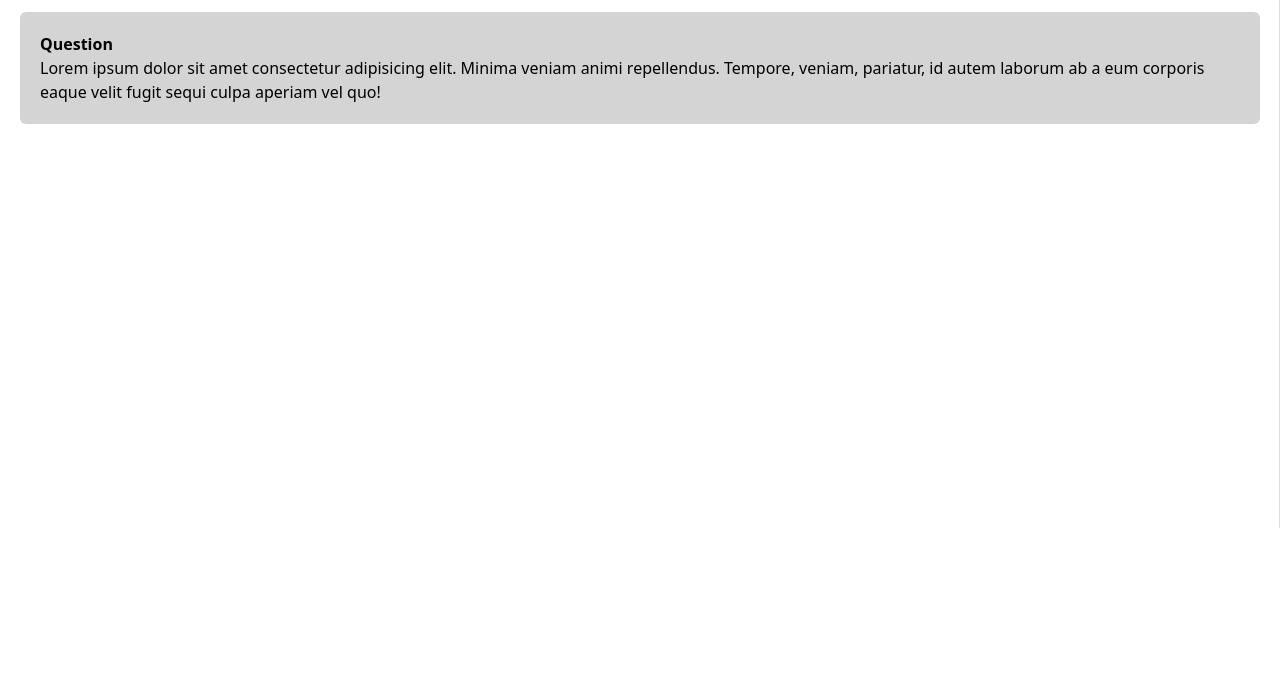
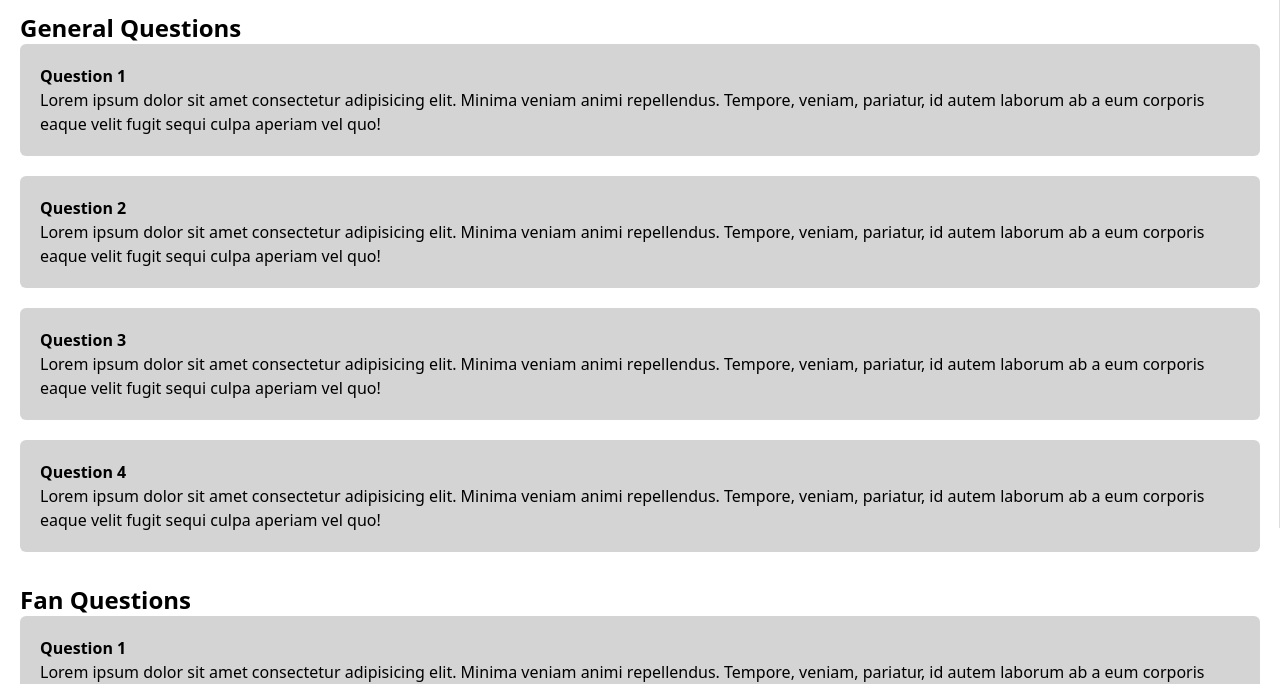
Before and after one commit to JakeSurry/1800_202610_DTC04, a website built with Vite: page help.html in a window 1280 px wide. Shown: the part 272-956 px from the top of the page. Before the commit the page ends 800 px from the top, so only its background shows below. Built offline with nearby package versions, Linux system fonts and the light colour scheme; some packages are replaced by stand-ins of ours; no server answers.

Commit message:
add dummy questions in help page

```diff
--- a/help.html
+++ b/help.html
@@ -59,16 +59,31 @@
       <!-- FAQs -->
       <div class="space-y-4">
         <h1 class="text-3xl font-bold">FAQs</h1>
-        <div class="bg-neutral-300 rounded-md p-5">
-          <h2 class="font-bold">Question</h2>
-          <p>
-            Lorem ipsum dolor sit amet consectetur adipisicing elit. Minima
-            veniam animi repellendus. Tempore, veniam, pariatur, id autem
-            laborum ab a eum corporis eaque velit fugit sequi culpa aperiam vel
-            quo!
-          </p>
+        <div class="space-y-8">
+          <div>
+            <h2 class="font-bold text-2xl">General Questions</h2>
+            <div
+              id="general-questions"
+              class="flex flex-col space-y-5 overflow-auto"
+            ></div>
+          </div>
+          <div>
+            <h2 class="font-bold text-2xl">Fan Questions</h2>
+            <div
+              id="fan-questions"
+              class="flex flex-col space-y-5 overflow-auto"
+            ></div>
+          </div>
+          <div>
+            <h2 class="font-bold text-2xl">Organization Questions</h2>
+            <div
+              id="organization-questions"
+              class="flex flex-col space-y-5 overflow-auto"
+            ></div>
+          </div>
         </div>
       </div>
     </div>
+    <script type="module" src="./src/help.js"></script>
   </body>
 </html>
--- /dev/null
+++ b/src/components/FaqCards.js
@@ -0,0 +1,28 @@
+class Question extends HTMLElement {
+  set question(value) {
+    this._question = value;
+    this.render();
+  }
+
+  render() {
+    const question = this._question;
+    if (!question) return;
+    this.innerHTML = `
+        <div class="bg-neutral-300 rounded-md p-5">
+          <h2 class="font-bold">${question.question}</h2>
+          <p>${question.answer}</p>
+        </div>
+        `;
+  }
+}
+
+customElements.define("question-card", Question);
+
+export function renderQuestions(questions, questionsContainerID) {
+  const eventsContainer = $(`#${questionsContainerID}`);
+  for (let question of questions) {
+    const eventCard = document.createElement("question-card");
+    eventCard.question = question;
+    eventsContainer.append(eventCard);
+  }
+}
--- /dev/null
+++ b/src/help.js
@@ -0,0 +1,34 @@
+import { renderQuestions } from "./components/FaqCards";
+
+const dummyQuestions = [
+  {
+    question: "Question 1",
+    answer:
+      "Lorem ipsum dolor sit amet consectetur adipisicing elit. Minima veniam animi repellendus. Tempore, veniam, pariatur, id autem laborum ab a eum corporis eaque velit fugit sequi culpa aperiam vel quo!",
+  },
+  {
+    question: "Question 2",
+    answer:
+      "Lorem ipsum dolor sit amet consectetur adipisicing elit. Minima veniam animi repellendus. Tempore, veniam, pariatur, id autem laborum ab a eum corporis eaque velit fugit sequi culpa aperiam vel quo!",
+  },
+  {
+    question: "Question 3",
+    answer:
+      "Lorem ipsum dolor sit amet consectetur adipisicing elit. Minima veniam animi repellendus. Tempore, veniam, pariatur, id autem laborum ab a eum corporis eaque velit fugit sequi culpa aperiam vel quo!",
+  },
+  {
+    question: "Question 4",
+    answer:
+      "Lorem ipsum dolor sit amet consectetur adipisicing elit. Minima veniam animi repellendus. Tempore, veniam, pariatur, id autem laborum ab a eum corporis eaque velit fugit sequi culpa aperiam vel quo!",
+  },
+];
+
+function setup() {
+  renderQuestions(dummyQuestions, "general-questions");
+  renderQuestions(dummyQuestions, "fan-questions");
+  renderQuestions(dummyQuestions, "organization-questions");
+}
+
+$(document).ready(function () {
+  setup();
+});
```
